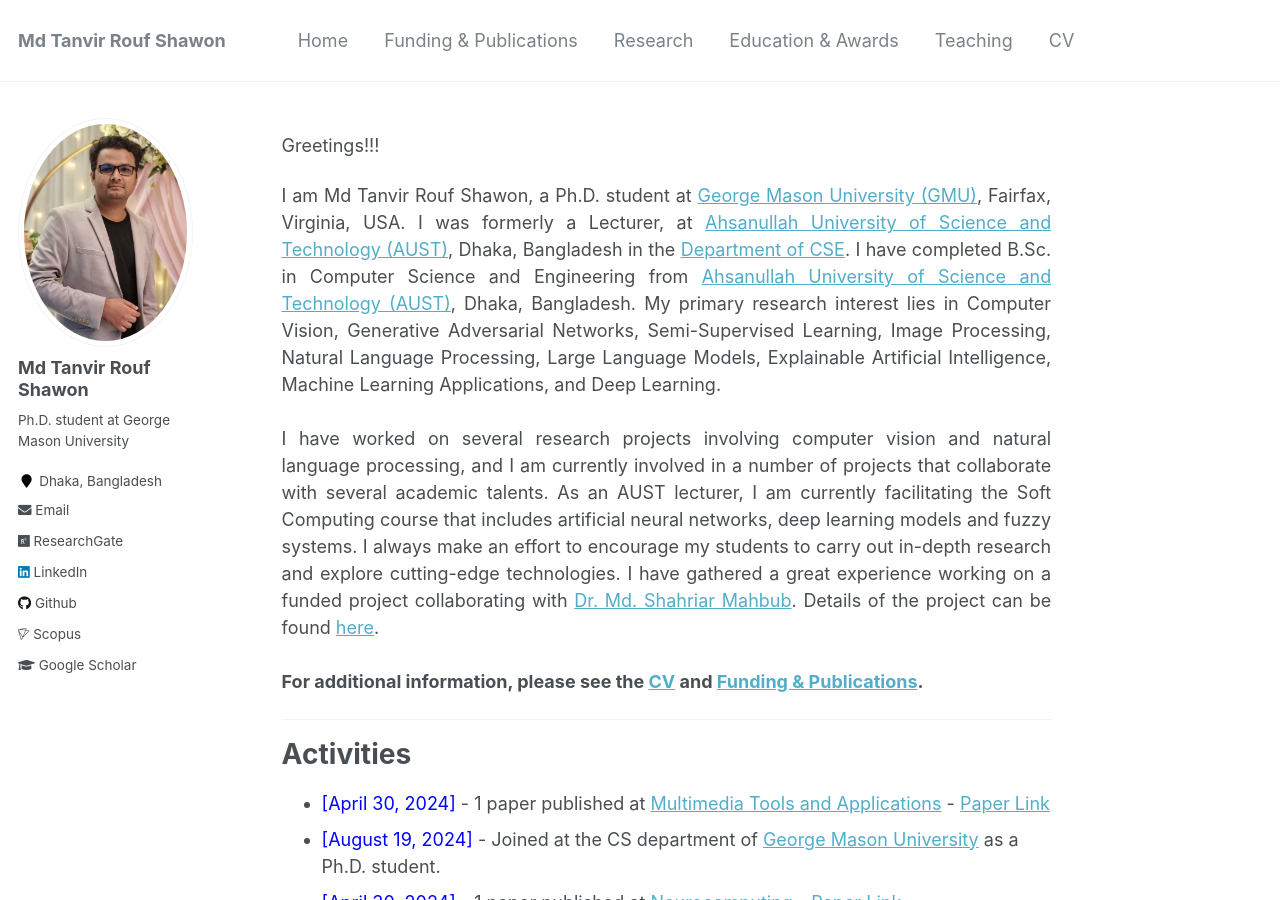
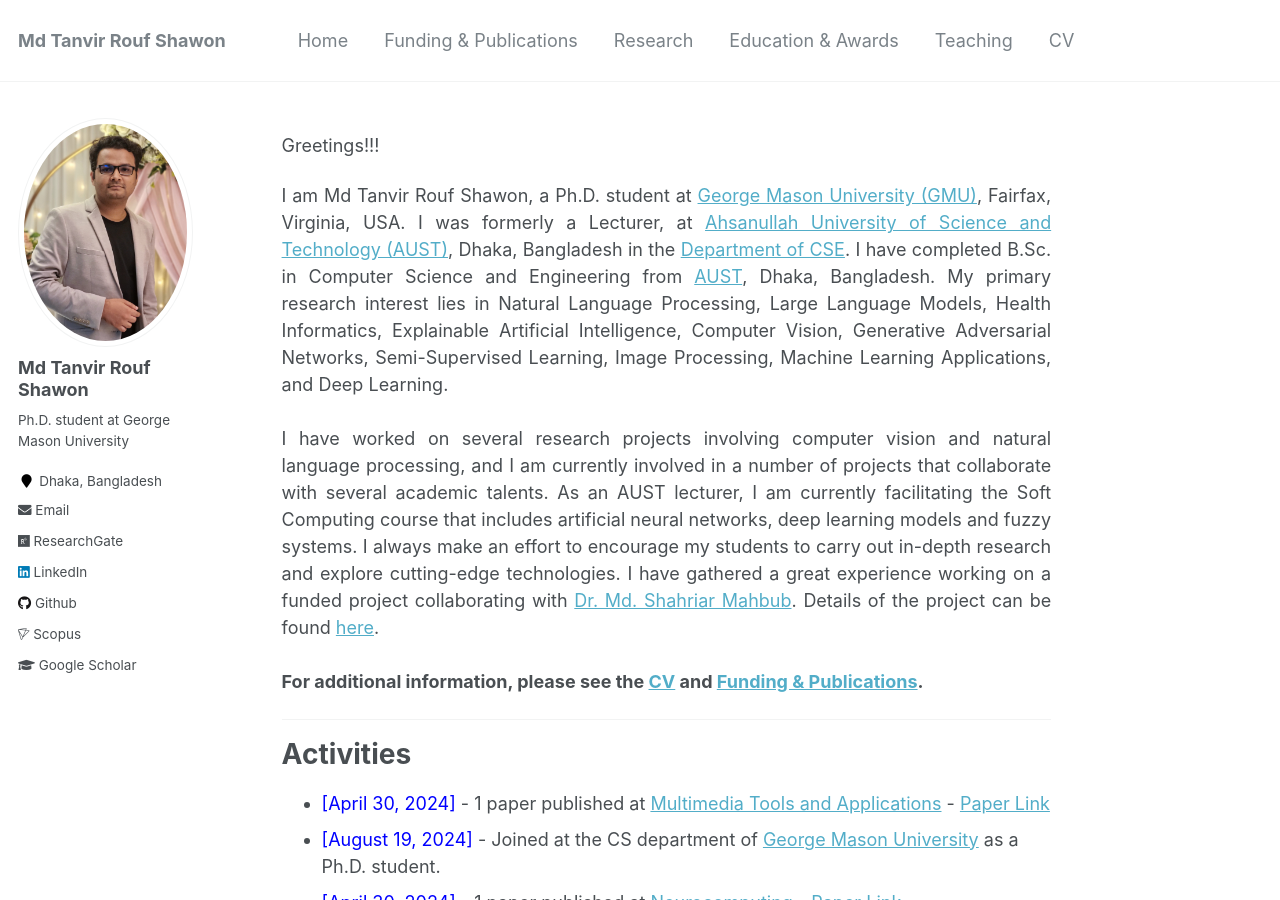
Before and after one commit to shawon-tanvir/shawon-tanvir.github.io, a Jekyll site: the page built from _pages/about.md, in a window 1280 px wide and 900 px high. Built offline with Jekyll 4.4.1, drawn with Linux system fonts in a browser that asks for light colours; a script that is not in the unit is left out.

Commit message:
Update about.md

```diff
--- a/_pages/about.md
+++ b/_pages/about.md
@@ -12,7 +12,7 @@ Greetings!!!
 
 <div style="text-align: justify">
 
-I am Md Tanvir Rouf Shawon, a Ph.D. student at <a href="http://gmu.edu/">George Mason University (GMU)</a>, Fairfax, Virginia, USA. I was formerly a Lecturer, at <a href="http://aust.edu/">Ahsanullah University of Science and Technology (AUST)</a>, Dhaka, Bangladesh in the <a href="https://www.aust.edu/cse">Department of CSE</a>. I have completed B.Sc. in Computer Science and Engineering from <a href="http://aust.edu/">Ahsanullah University of Science and Technology (AUST)</a>, Dhaka, Bangladesh. My primary research interest lies in Computer Vision, Generative Adversarial Networks, Semi-Supervised Learning, Image Processing, Natural Language Processing, Large Language Models, Explainable Artificial Intelligence, Machine Learning Applications, and Deep Learning.<br /><br/>
+I am Md Tanvir Rouf Shawon, a Ph.D. student at <a href="http://gmu.edu/">George Mason University (GMU)</a>, Fairfax, Virginia, USA. I was formerly a Lecturer, at <a href="http://aust.edu/">Ahsanullah University of Science and Technology (AUST)</a>, Dhaka, Bangladesh in the <a href="https://www.aust.edu/cse">Department of CSE</a>. I have completed B.Sc. in Computer Science and Engineering from <a href="http://aust.edu/">AUST</a>, Dhaka, Bangladesh. My primary research interest lies in Natural Language Processing, Large Language Models, Health Informatics, Explainable Artificial Intelligence, Computer Vision, Generative Adversarial Networks, Semi-Supervised Learning, Image Processing, Machine Learning Applications, and Deep Learning.<br /><br/>
 
 I have worked on several research projects involving computer vision and natural language processing, and I am currently involved in a number of projects that collaborate with several academic talents. As an AUST lecturer, I am currently facilitating the Soft Computing course that includes artificial neural networks, deep learning models and fuzzy systems. I always make an effort to encourage my students to carry out in-depth research and explore cutting-edge technologies. I have gathered a great experience working on a funded project collaborating with <a href="https://scholar.google.com/citations?user=pBArY-sAAAAJ&hl=en">Dr. Md. Shahriar Mahbub</a>. Details of the project can be found <a href="https://shawon-tanvir.github.io/publications/">here</a>.  <br /><br/>
 </div>
```
